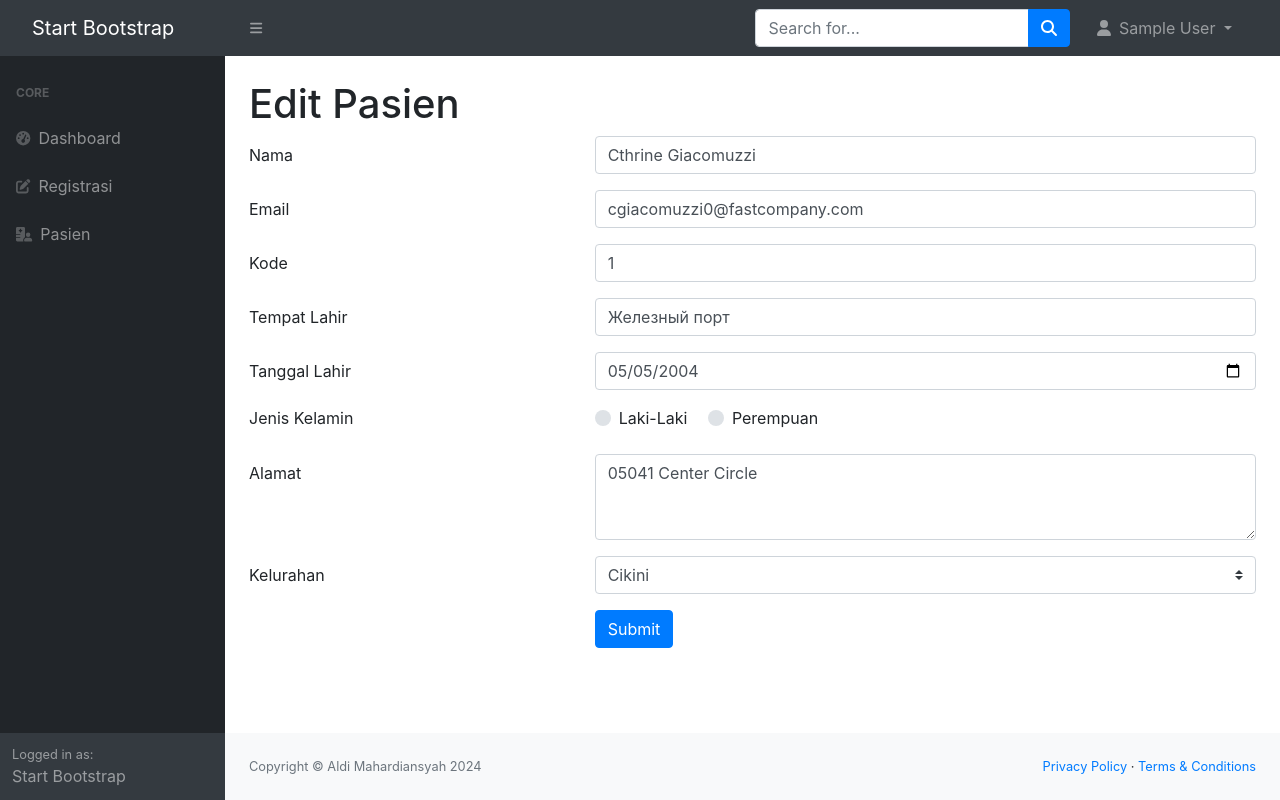
After one commit to Mikail288/pemrograman-web-2, a PHP site: page /pasien_edit.php?id=1 in a window 1280 px wide. The commit adds this page. Run offline with PHP 8.4, Linux system fonts and the light colour scheme; the visitor is signed in with stand-in values (Sample User, id 1); data comes from the database, SQL or seed files in the repository; some libraries are stand-ins or nearby versions.

Commit message:
benerin 6.2

```diff
--- a/praktik 6.2/dashboard.php
+++ b/praktik 6.2/dashboard.php
@@ -1,4 +1,5 @@
 <?php
+
 include_once('top.php');
 include_once('menu.php');
 ?>
--- /dev/null
+++ b/praktik 6.2/logout.php
@@ -0,0 +1,6 @@
+<?php
+//hapus session
+session_start();
+session_destroy();
+//pindah ke halaman login
+header('Location: index.html') ;
--- a/praktik 6.2/pasien.php
+++ b/praktik 6.2/pasien.php
@@ -9,7 +9,7 @@ $pasiens = $dbh->query($query);
 <div class="container-fluid px-4">
     <div class="d-flex mt-4">
         <h3 class="me-auto">Pasien</h3>
-        <a href="#" class="btn btn-primary">Tambah Pasien</a>
+        <a href="pasien_create.php" class="btn btn-primary">Tambah Pasien</a>
     </div>
 
     <table class="table mt-4">
@@ -34,8 +34,8 @@ $pasiens = $dbh->query($query);
                 <td><?= $pasien['gender'] ?></td>
                 <td><?= $pasien['alamat'] ?></td>
                 <td>
-                    <a href="#" class="btn btn-primary">Edit</a>
-                    <a href="#" class="btn btn-danger">Hapus</a>
+                    <a href="pasien_edit.php?id=<?= $pasien['id'] ?>" class="btn btn-primary">Edit</a>
+                    <a href="pasien_delete.php?id=<?= $pasien['id'] ?>" class="btn btn-danger">Hapus</a>
                 </td>
             </tr>
         <?php endforeach ?>
--- /dev/null
+++ b/praktik 6.2/pasien_edit.php
@@ -0,0 +1,90 @@
+<?php
+include_once('koneksi.php');
+$kelurahan = $dbh->query('SELECT * FROM kelurahan');
+
+$pasien_id = $_GET['id'];
+$pasien = $dbh->query("SELECT * FROM pasien WHERE id = $pasien_id")->fetch();
+
+
+include_once('top.php');
+include_once('menu.php');
+?>
+<div class="container-fluid px-4">
+    <h1 class="mt-4">Edit Pasien</h1>
+
+    <link rel="stylesheet" href="https://stackpath.bootstrapcdn.com/bootstrap/4.1.3/css/bootstrap.min.css">
+    <link rel="stylesheet" href="https://maxcdn.bootstrapcdn.com/font-awesome/4.7.0/css/font-awesome.min.css">
+
+    <form action="pasien_update.php" method="post">
+        <input type="hidden" value="<?= $pasien['id'] ?>" name="id">
+        <div class="form-group row">
+            <label class="col-4 col-form-label" for="nama">Nama</label>
+            <div class="col-8">
+                <input id="nama" name="nama" type="text" class="form-control" value="<?= $pasien['nama'] ?>">
+            </div>
+        </div>
+        <div class="form-group row">
+            <label for="email" class="col-4 col-form-label">Email</label>
+            <div class="col-8">
+                <input id="email" name="email" type="text" class="form-control" value="<?= $pasien['email'] ?>">
+            </div>
+        </div>
+        <div class="form-group row">
+            <label for="kode" class="col-4 col-form-label">Kode</label>
+            <div class="col-8">
+                <input id="kode" name="kode" type="text" class="form-control" value="<?= $pasien['kode'] ?>">
+            </div>
+        </div>
+        <div class="form-group row">
+            <label for="tmp_lahir" class="col-4 col-form-label">Tempat Lahir</label>
+            <div class="col-8">
+                <input id="tmp_lahir" name="tmp_lahir" type="text" class="form-control" value="<?= $pasien['tmp_lahir'] ?>">
+            </div>
+        </div>
+        <div class="form-group row">
+            <label for="tgl_lahir" class="col-4 col-form-label">Tanggal Lahir</label>
+            <div class="col-8">
+                <input id="tgl_lahir" name="tgl_lahir" type="date" class="form-control" value="<?= $pasien['tgl_lahir'] ?>">
+            </div>
+        </div>
+        <div class="form-group row">
+            <label class="col-4">Jenis Kelamin</label>
+            <div class="col-8">
+                <div class="custom-control custom-radio custom-control-inline">
+                    <input name="gender" id="gender_0" type="radio" class="custom-control-input" value="L" <?= $pasien['gender'] == 'L' ? 'checked' : '' ?>>
+                    <label for="gender_0" class="custom-control-label">Laki-Laki</label>
+                </div>
+                <div class="custom-control custom-radio custom-control-inline">
+                    <input name="gender" id="gender_1" type="radio" class="custom-control-input" value="P" <?= $pasien['gender'] == 'P' ? 'checked' : '' ?>>
+                    <label for="gender_1" class="custom-control-label">Perempuan</label>
+                </div>
+            </div>
+        </div>
+        <div class="form-group row">
+            <label for="alamat" class="col-4 col-form-label">Alamat</label>
+            <div class="col-8">
+                <textarea id="alamat" name="alamat" cols="40" rows="3" class="form-control"><?= $pasien['alamat'] ?></textarea>
+            </div>
+        </div>
+        <div class="form-group row">
+            <label for="kelurahan_id" class="col-4 col-form-label">Kelurahan</label>
+            <div class="col-8">
+                <select id="kelurahan_id" name="kelurahan_id" class="custom-select">
+                    <option value="">Pilih Kelurahan</option>
+                    <?php foreach ($kelurahan as $kel) : ?>
+                        <option value="<?= $kel['id'] ?>" <?= $pasien['kelurahan_id'] == $kel['id'] ? 'selected' : '' ?>><?= $kel['nama'] ?></option>
+                    <?php endforeach ?>
+                </select>
+            </div>
+        </div>
+        <div class="form-group row">
+            <div class="offset-4 col-8">
+                <button name="submit" type="submit" class="btn btn-primary">Submit</button>
+            </div>
+        </div>
+    </form>
+</div>
+
+<?php
+include_once('bottom.php');
+?>
--- a/praktik 6.2/top.php
+++ b/praktik 6.2/top.php
@@ -1,3 +1,10 @@
+<?php
+session_start();
+if(!$_SESSION['email']){
+    header('location: index.html');
+}
+?>
+
 <!DOCTYPE html>
 <html lang="en">
 
@@ -28,14 +35,19 @@
         <!-- Navbar-->
         <ul class="navbar-nav ms-auto ms-md-0 me-3 me-lg-4">
             <li class="nav-item dropdown">
-                <a class="nav-link dropdown-toggle" id="navbarDropdown" href="#" role="button" data-bs-toggle="dropdown" aria-expanded="false"><i class="fas fa-user fa-fw"></i></a>
+                <a class="nav-link dropdown-toggle" id="navbarDropdown" href="#" role="button" data-bs-toggle="dropdown" aria-expanded="false"><i class="fas fa-user fa-fw"></i>
+                <?php
+                //session_start();
+                echo $_SESSION['name'];
+                ?>
+                </a>
                 <ul class="dropdown-menu dropdown-menu-end" aria-labelledby="navbarDropdown">
                     <li><a class="dropdown-item" href="#!">Settings</a></li>
                     <li><a class="dropdown-item" href="#!">Activity Log</a></li>
                     <li>
                         <hr class="dropdown-divider" />
                     </li>
-                    <li><a class="dropdown-item" href="#!">Logout</a></li>
+                    <li><a class="dropdown-item" href="logout.php">Logout</a></li>
                 </ul>
             </li>
         </ul>
```
Also changed, not shown: praktik 6.2/pasien_create.php (added, +85 -0 lines), praktik 6.2/pasien_delete.php (added, +15 -0 lines), praktik 6.2/pasien_store.php (added, +22 -0 lines), praktik 6.2/pasien_update.php (added, +23 -0 lines), praktik 6.2/proses_login.php (+18 -3 lines), 2 other files.
